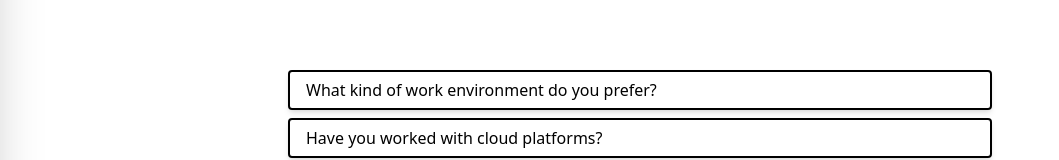
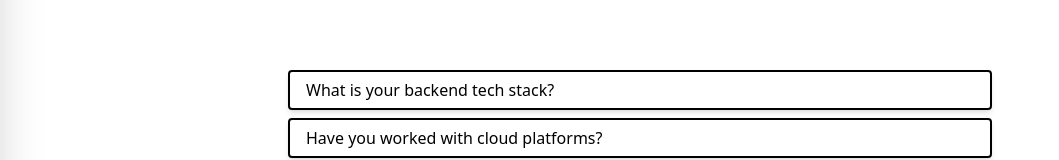
Before and after one commit to jacantwell/portfolio, a Next.js app in the folder frontend/: page / in a window 1280 px wide. Shown: the part 466-626 px from the top of the page, without its empty margins (0-1059 px from the left). Built offline with nearby package versions, Linux system fonts and the light colour scheme; no server answers.

Commit message:
Updating preset question

```diff
--- a/frontend/components/ChatInterface.tsx
+++ b/frontend/components/ChatInterface.tsx
@@ -237,7 +237,7 @@ export function ChatInterface({ toggleSidebar }: ChatInterfaceProps) {
   };
 
   const suggestedMessages = [
-    "What kind of work environment do you prefer?",
+    "What is your backend tech stack?",
     "Have you worked with cloud platforms?",
     "Can you tell me about your s3-mobile project?",
   ];
```
